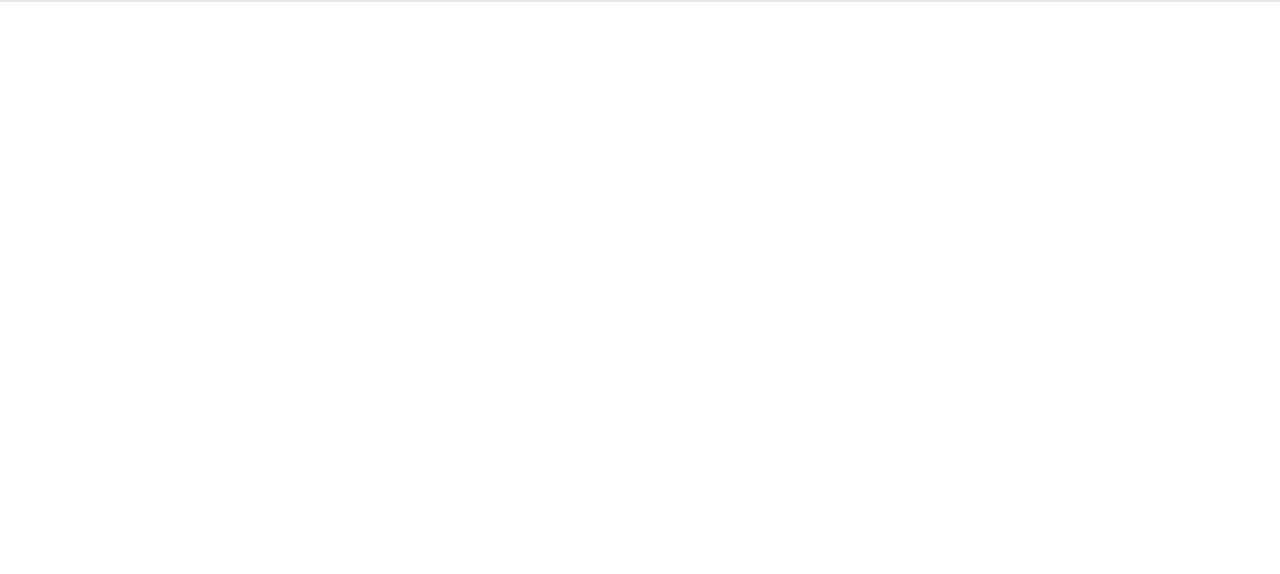
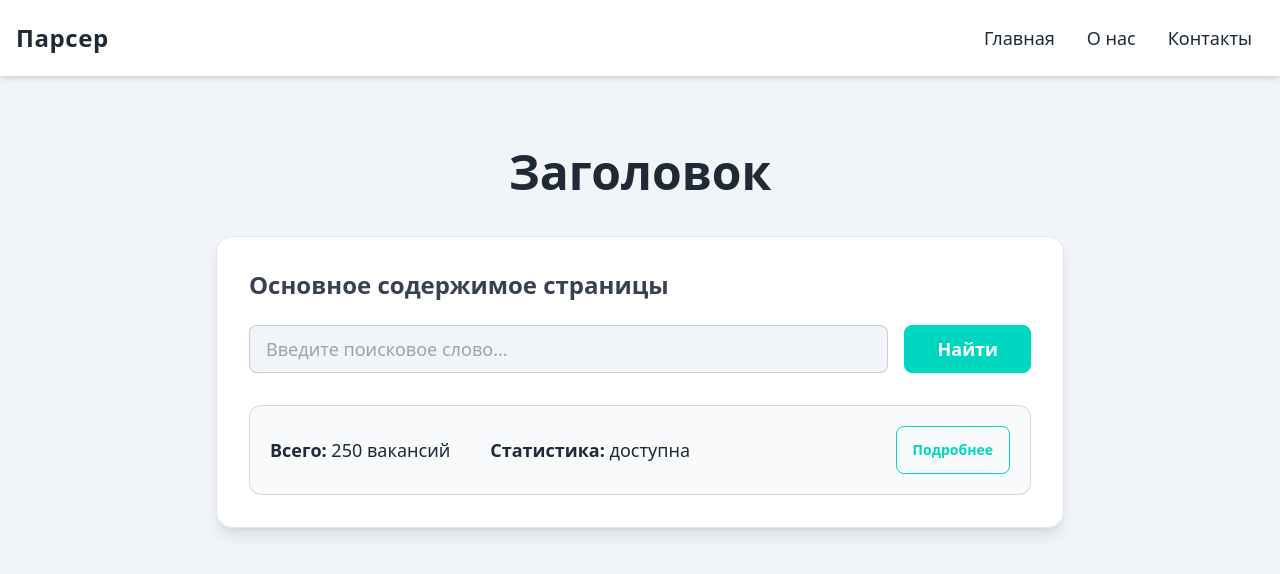
Before and after one commit to 4eLoBeK-001/HHParser, a Django app: page /home/ in a window 1280 px wide. Before the commit the part shown is almost empty. Shown: the top 574 px of the page. Run offline with Django 5.2, Linux system fonts and the light colour scheme; some libraries are stand-ins or nearby versions.

Commit message:
templates have been created

```diff
--- a/hh_app/views.py
+++ b/hh_app/views.py
@@ -4,4 +4,4 @@ from django.shortcuts import render
 
 
 def main_page(request):
-    return render(request, 'main.html')
+    return render(request, 'hh_app/content.html')
--- /dev/null
+++ b/templates/header.html
@@ -0,0 +1,13 @@
+
+<header class="navbar bg-base-100 shadow-md sticky top-0 z-50">
+    <div class="flex-1 px-2">
+        <a class="text-2xl font-bold tracking-wide">Парсер</a>
+    </div>
+    <div class="flex-none">
+        <ul class="menu menu-horizontal px-1 text-lg">
+            <li><a class="hover:bg-base-200">Главная</a></li>
+            <li><a class="hover:bg-base-200">О нас</a></li>
+            <li><a class="hover:bg-base-200">Контакты</a></li>
+        </ul>
+    </div>
+</header>
--- /dev/null
+++ b/templates/hh_app/content.html
@@ -0,0 +1,42 @@
+{% extends 'main.html' %}
+
+{% block content %}
+<div id="content" class="max-w-4xl mx-auto mt-12 p-6">
+
+    <!-- Заголовок -->
+    <h1 class="text-center text-5xl font-extrabold mb-10 text-gray-800">
+        Заголовок
+    </h1>
+    <div class="bg-white p-8 rounded-2xl shadow-lg border border-gray-200">
+
+        <h2 class="text-2xl font-semibold mb-6 text-gray-700">
+            Основное содержимое страницы
+        </h2>
+
+        <!-- Поисковая строка -->
+        <div class="flex gap-4 mb-8">
+            <input
+                type="text"
+                placeholder="Введите поисковое слово..."
+                class="input input-bordered w-full text-gray-700 text-lg bg-slate-100 focus:outline-none focus:ring-2 focus:ring-emerald-400 focus:border-emerald-400                    "
+            >
+            <button class="btn btn-accent px-8 text-white font-bold text-lg">
+                Найти
+            </button>
+        </div>
+
+        <!-- Результаты поиска -->
+        <div class="flex items-center justify-between p-5 bg-slate-50 rounded-xl border border-gray-300">
+            <div class="flex gap-10 text-lg">
+                <p><span class="font-bold">Всего:</span> 250 вакансий</p>
+                <p><span class="font-bold">Статистика:</span> доступна</p>
+            </div>
+            <a class="btn btn-outline btn-accent">
+                Подробнее
+            </a>
+        </div>
+
+    </div>
+</div>
+
+{% endblock content %}
--- a/templates/main.html
+++ b/templates/main.html
@@ -1,16 +1,23 @@
 <!DOCTYPE html>
-<html lang="en">
+<html lang="en" class="bg-slate-100">
 <head>
     <meta charset="UTF-8">
     <meta name="viewport" content="width=device-width, initial-scale=1.0">
-    <!-- Tailwind -->
-	<link href="https://cdn.jsdelivr.net/npm/daisyui@4.12.22/dist/full.min.css" rel="stylesheet" type="text/css" />
-	<script src="https://cdn.tailwindcss.com"></script>
 
-    <title>Document</title>
+    <!-- Tailwind + DaisyUI -->
+    <link href="https://cdn.jsdelivr.net/npm/daisyui@4.12.22/dist/full.min.css" rel="stylesheet" type="text/css" />
+    <script src="https://cdn.tailwindcss.com"></script>
+
+    <title>Парсер</title>
 </head>
 <body>
-    <div class="head border"></div>
-    <div class="content"></div>
+
+    <!-- Header -->
+    {% include 'header.html' %}
+
+    <!-- Контент -->
+    {% block content %}
+    {% endblock content %}
+
 </body>
 </html>
```
